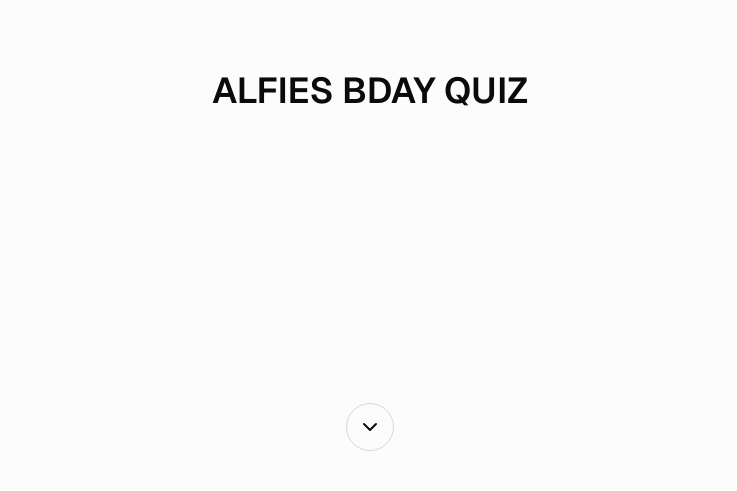
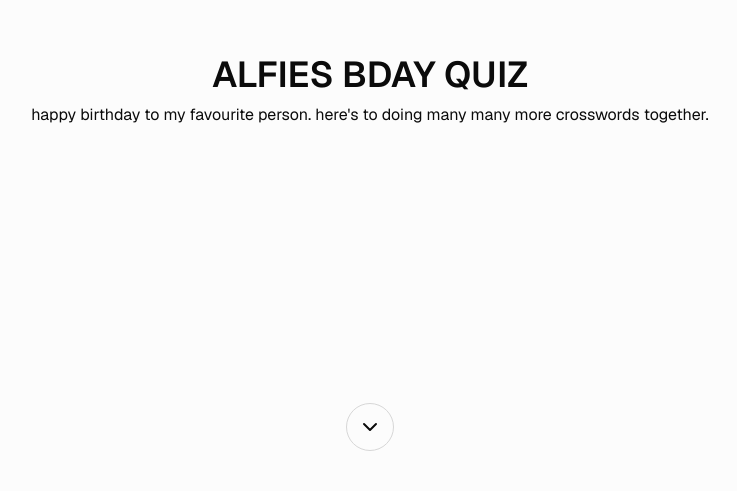
Before and after one commit to faye1011/v0-react-crossword-app, a Next.js app: page / in a window 1280 px wide. Shown: the part 309-800 px from the top of the page, without its empty margins (270-1007 px from the left). Built offline with nearby package versions, Linux system fonts and the light colour scheme.

Commit message:
updated wording

```diff
--- a/components/crossword-app.tsx
+++ b/components/crossword-app.tsx
@@ -54,7 +54,8 @@ export function CrosswordApp() {
     <div className="bg-background">
       {/* Full-page header */}
       <header className="h-screen flex flex-col items-center justify-center relative">
-        <h1 className="text-4xl font-semibold text-foreground text-center">ALFIES BDAY QUIZ</h1>
+        <h1 className="text-4xl font-semibold text-foreground text-center mb-2">ALFIES BDAY QUIZ</h1>
+        <p>happy birthday to my favourite person. here's to doing many many more crosswords together. </p>
         <button
           onClick={scrollToCrossword}
           aria-label="Scroll to crossword"
```
